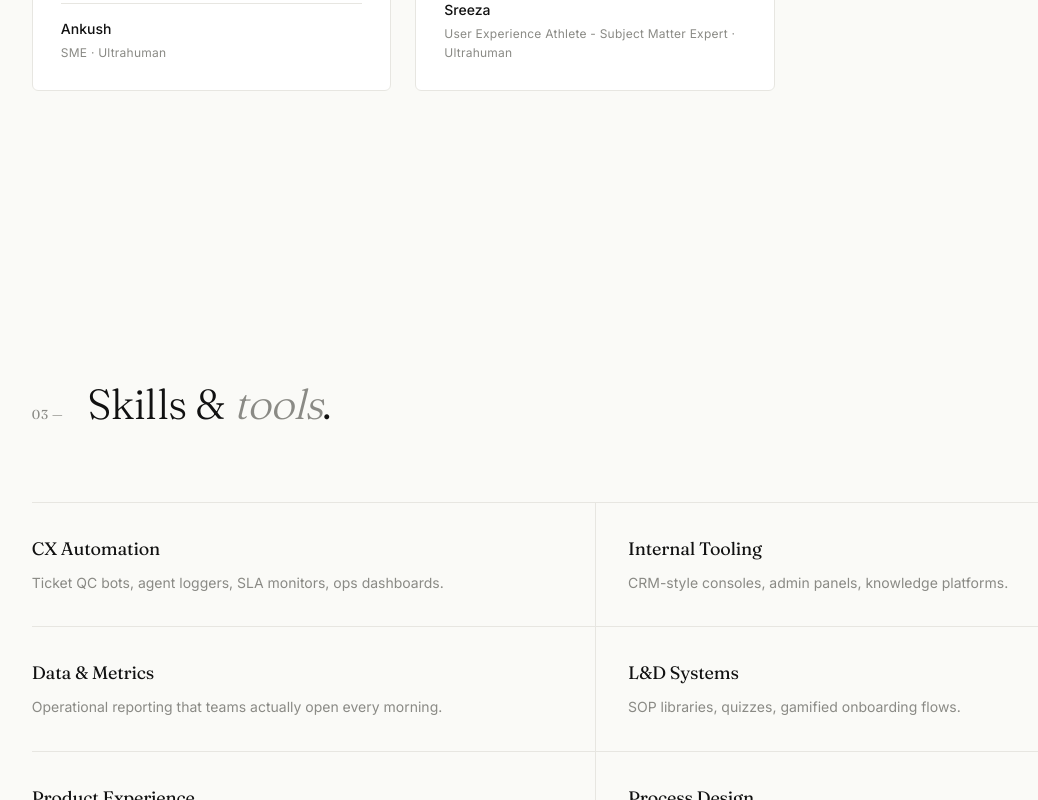
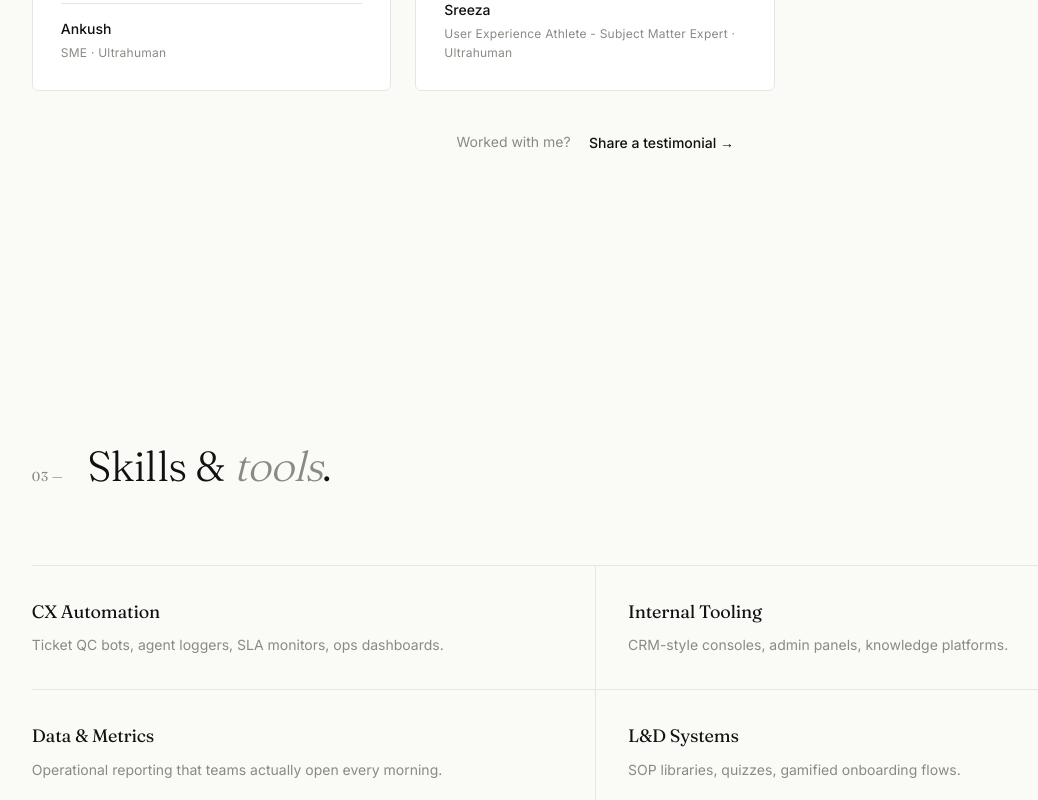
Before and after one commit to Aryandas2002/Aryan-Portfolio, a React (Vite) app: page / in a window 1280 px wide. Shown: the part 5640-6440 px from the top of the page, without its empty margins (45-1083 px from the left). Built offline with nearby package versions, Linux system fonts and the light colour scheme; no server answers.

Commit message:
Move testimonial invitation below Kind words cards

```diff
--- a/src/App.jsx
+++ b/src/App.jsx
@@ -447,6 +447,12 @@ export default function App() {
               </figure>
             ))}
           </div>
+          <div className="testimonial-cta">
+            <span>Worked with me?</span>
+            <button className="btn ghost" type="button" onClick={() => setShowModal(true)}>
+              Share a testimonial →
+            </button>
+          </div>
         </section>
       )}
 
@@ -536,12 +542,6 @@ export default function App() {
             Email me about your CX operations, automation needs, or hiring plans.
           </div>
         </div>
-        <div className="testimonial-cta">
-          <span>Worked with me?</span>
-          <button className="btn ghost" type="button" onClick={() => setShowModal(true)}>
-            Share a testimonial →
-          </button>
-        </div>
       </section>
 
       <footer className="site-foot">
```
